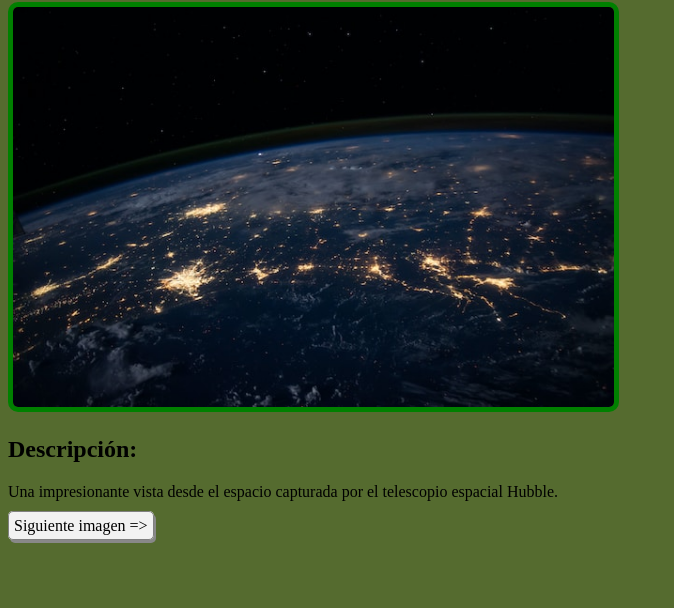
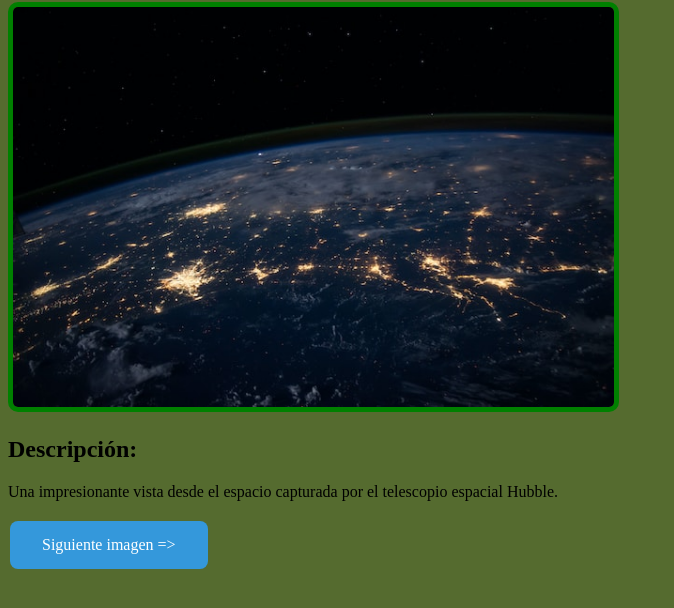
Before and after one commit to luisinago/taller-semama-seis, a plain HTML site: page page1.html in a window 1280 px wide. Shown: the part 78-686 px from the top of the page, without its empty margins (0-674 px from the left). Drawn offline with Linux system fonts and the light colour scheme.

Commit message:
Poniendo el boton bonito

```diff
--- a/styles.css
+++ b/styles.css
@@ -9,11 +9,16 @@ body {
 }
 
 .link-button {
-    text-decoration: none;
-    color: black;
-    border: 1px solid gray;
-    background-color: #f2f2f2;
-    padding: 5px;
-    border-radius: 5px;
-    box-shadow: 2px 3px #888888;
+    background-color: #3498db; /* Color de fondo */
+    color: white; /* Color del texto */
+    border: none; /* Sin borde */
+    padding: 15px 32px; /* Espaciado interno */
+    text-align: center; /* Alineación del texto */
+    text-decoration: none; /* Sin subrayado */
+    display: inline-block; /* Para que el tamaño se ajuste al contenido */
+    font-size: 16px; /* Tamaño del texto */
+    margin: 4px 2px; /* Margen externo */
+    cursor: pointer; /* Cambia el cursor al pasar sobre el botón */
+    border-radius: 8px; /* Bordes redondeados */
+    transition: background-color 0.3s ease; /* Transición suave para el cambio de color */;
 }
```
